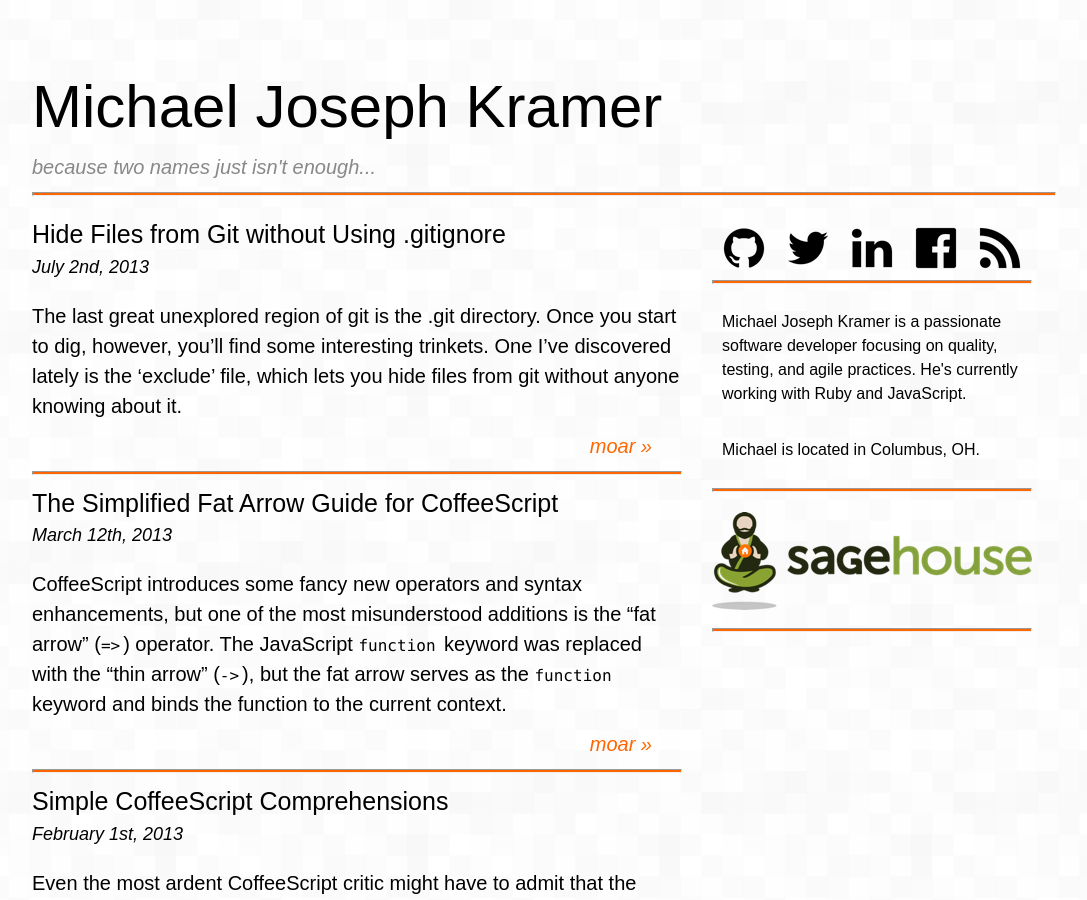
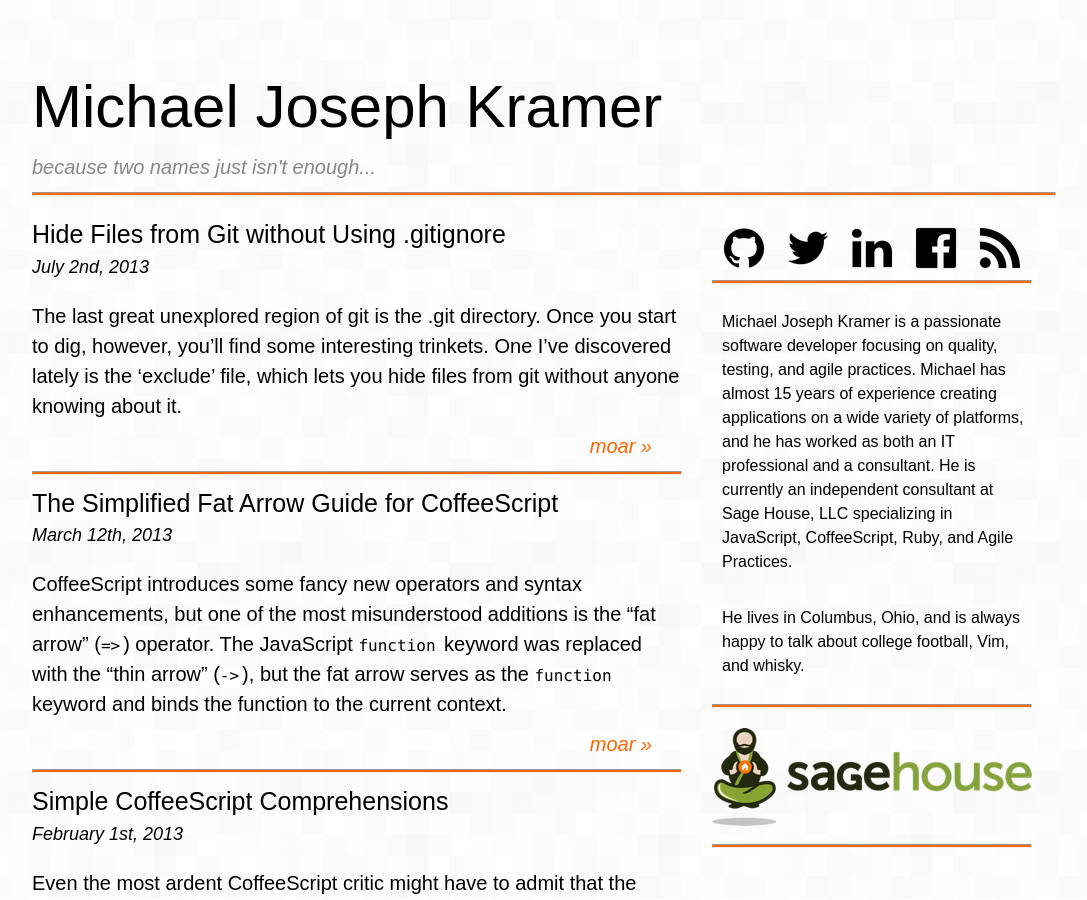
Before and after one commit to MichaelJosephKramer/michaeljosephkramer.github.io, a Jekyll site: the page built from index.html, in a window 1280 px wide and 900 px high. Shown: the whole window, without its empty margins (96-1183 px from the left). Built offline with Jekyll 4.4.1, drawn with Linux system fonts in a browser that asks for light colours; some web fonts are replaced; Markdown is read by kramdown in place of the engine named in the settings; comment, search, counter and statistics services are not loaded.

Commit message:
Update bio

```diff
--- a/_config.yml
+++ b/_config.yml
@@ -2,7 +2,7 @@
 title: Michael Joseph Kramer
 email: michael@sage.house
 bio: &bio >
-  <p>Michael Joseph Kramer is a passionate software developer focusing on quality, testing, and agile practices. He's currently working with Ruby and JavaScript.</p><p>Michael is located in Columbus, OH.</p>
+  <p>Michael Joseph Kramer is a passionate software developer focusing on quality, testing, and agile practices. Michael has almost 15 years of experience creating applications on a wide variety of platforms, and he has worked as both an IT professional and a consultant. He is currently an independent consultant at Sage House, LLC specializing in JavaScript, CoffeeScript, Ruby, and Agile Practices.</p><p>He lives in Columbus, Ohio, and is always happy to talk about college football, Vim, and whisky.</p>
 description: *bio
 baseurl: ""
 url: "http://michaeljosephkramer.com"
```
